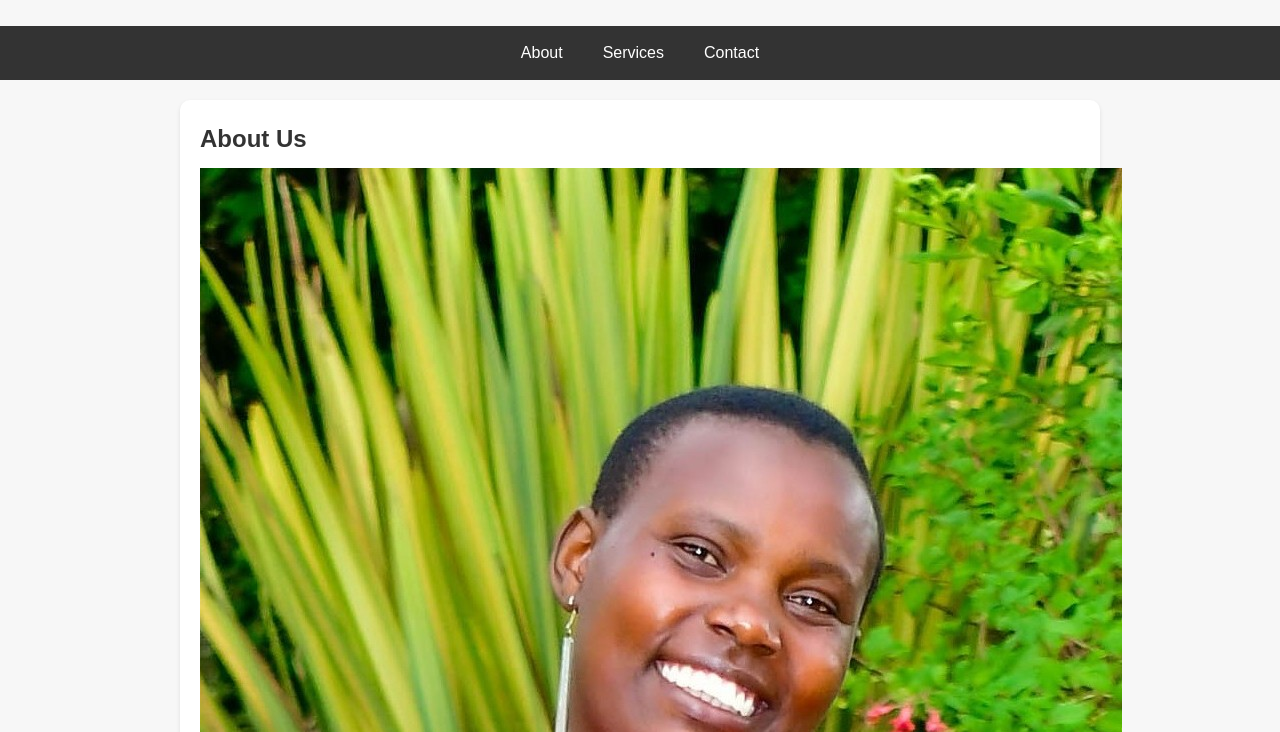
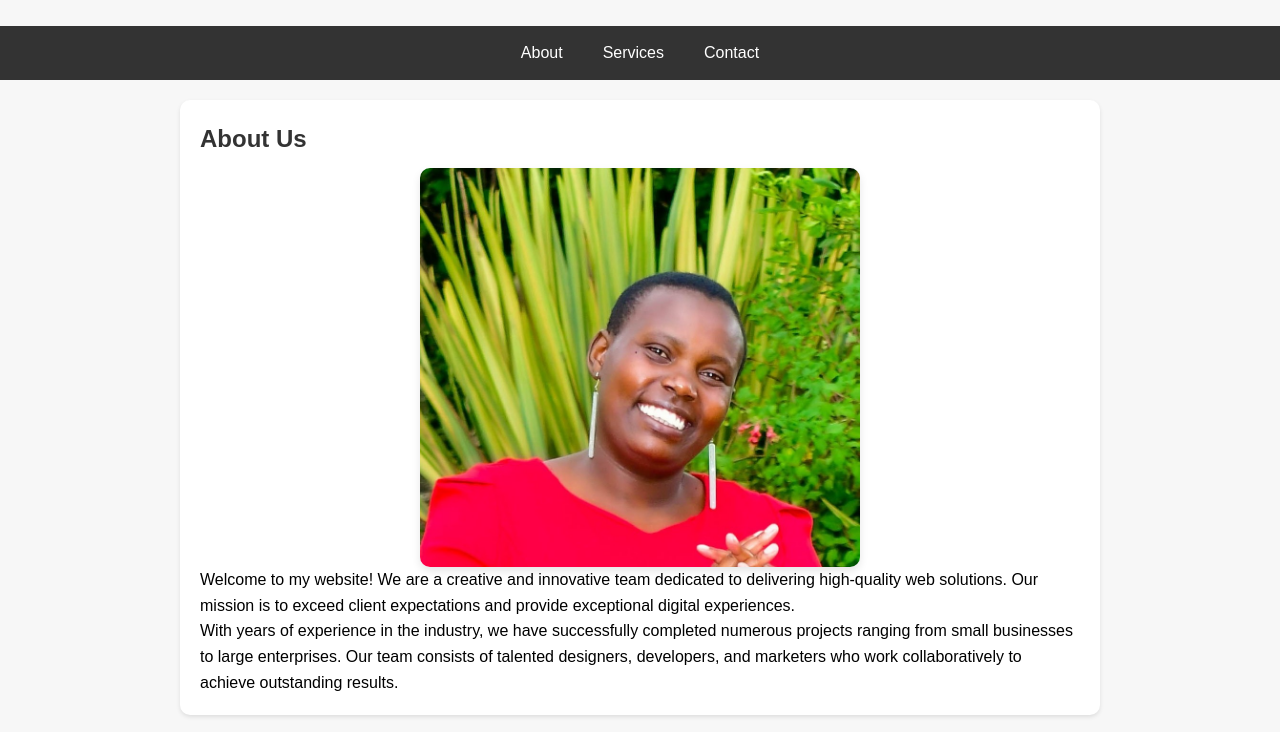
Before and after one commit to mercy-chelangat/trial2, a plain HTML site: page index.html in a window 1280 px wide. Shown: the part 65-797 px from the top of the page. Drawn offline with Linux system fonts and the light colour scheme.

Commit message:
udjusted

```diff
--- a/style.css
+++ b/style.css
@@ -77,3 +77,17 @@
   .footer a:hover {
     text-decoration: underline;
   }
+
+  .about-image {
+    display: block;
+    margin: 0 auto; /* Center the image horizontally */
+    max-width: 50%;
+    height: auto;
+    border-radius: 10px; /* Add rounded corners */
+    box-shadow: 0 4px 8px rgba(0, 0, 0, 0.1); /* Add a subtle shadow */
+    transition: transform 0.3s ease-in-out; /* Add a smooth transition effect */
+  }
+
+  .about-image:hover {
+    transform: scale(1.05); /* Scale up the image slightly on hover */
+  }
```
